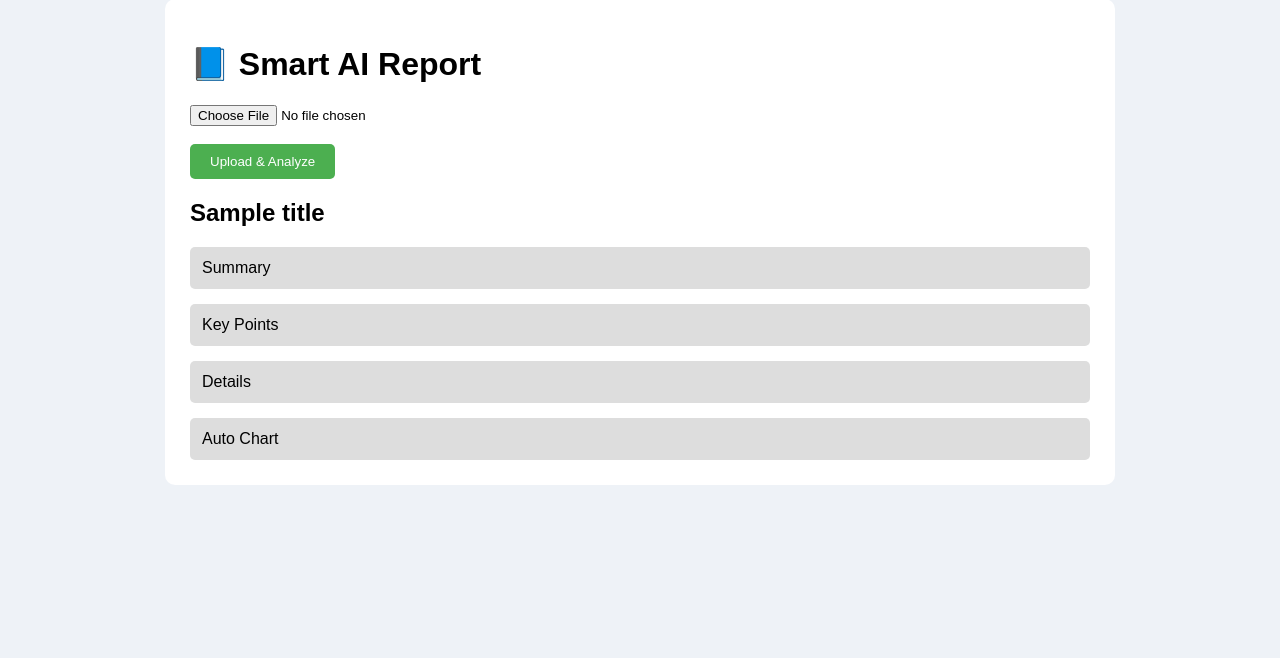
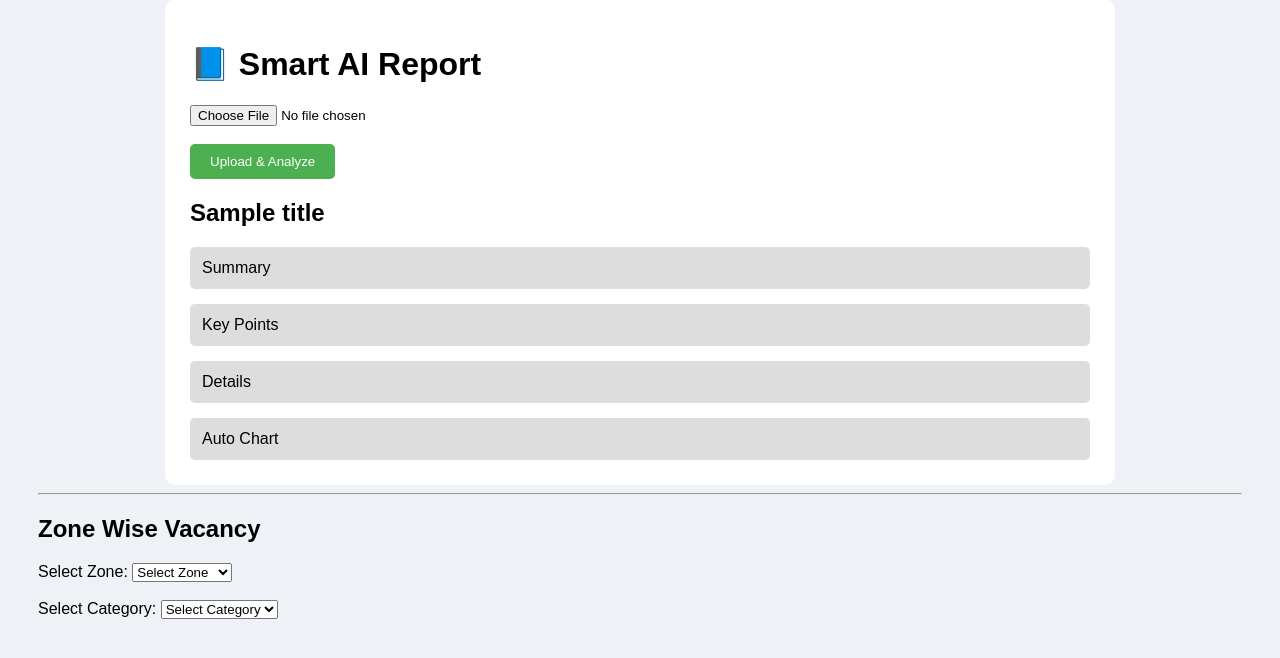
Before and after one commit to amitsen3sep2008-lang/smart-ai-report, a Flask app: template templates/index.html in a window 1280 px wide. Shown: the part 39-697 px from the top of the page. Run offline with Flask 3, Linux system fonts and the light colour scheme; the template is opened without the code that fills it: most values are stand-ins (such as "Sample title", 1, 10 or a date in 2020).

Commit message:
Update index.html

```diff
--- a/templates/index.html
+++ b/templates/index.html
@@ -52,6 +52,62 @@
     {% endif %}
 </div>
 
+   {% if vacancy_data %}
+<hr>
+<h2>Zone Wise Vacancy</h2>
+
+<label>Select Zone:</label>
+<select id="zoneSelect" onchange="loadCategories()">
+    <option value="">Select Zone</option>
+    {% for zone in vacancy_data %}
+        <option value="{{ zone }}">{{ zone }}</option>
+    {% endfor %}
+</select>
+
+<br><br>
+
+<label>Select Category:</label>
+<select id="categorySelect" onchange="loadPosts()">
+    <option value="">Select Category</option>
+</select>
+
+<br><br>
+
+<div id="result"></div>
+
+<script>
+let vacancyData = {{ vacancy_data | tojson }};
+
+function loadCategories() {
+    let zone = document.getElementById("zoneSelect").value;
+    let categorySelect = document.getElementById("categorySelect");
+    categorySelect.innerHTML = "<option>Select Category</option>";
+
+    if(zone) {
+        let categories = Object.keys(vacancyData[zone]);
+        categories.forEach(cat => {
+            categorySelect.innerHTML += `<option value="${cat}">${cat}</option>`;
+        });
+    }
+}
+
+function loadPosts() {
+    let zone = document.getElementById("zoneSelect").value;
+    let category = document.getElementById("categorySelect").value;
+    let resultDiv = document.getElementById("result");
+    resultDiv.innerHTML = "";
+
+    if(zone && category) {
+        let posts = vacancyData[zone][category];
+        for(let post in posts) {
+            resultDiv.innerHTML += `<p><b>${post}</b> : ${posts[post]}</p>`;
+        }
+    }
+}
+</script>
+{% endif %}
+
+
 <script>
 var acc=document.getElementsByClassName("accordion");
 for(var i=0;i<acc.length;i++){
```
